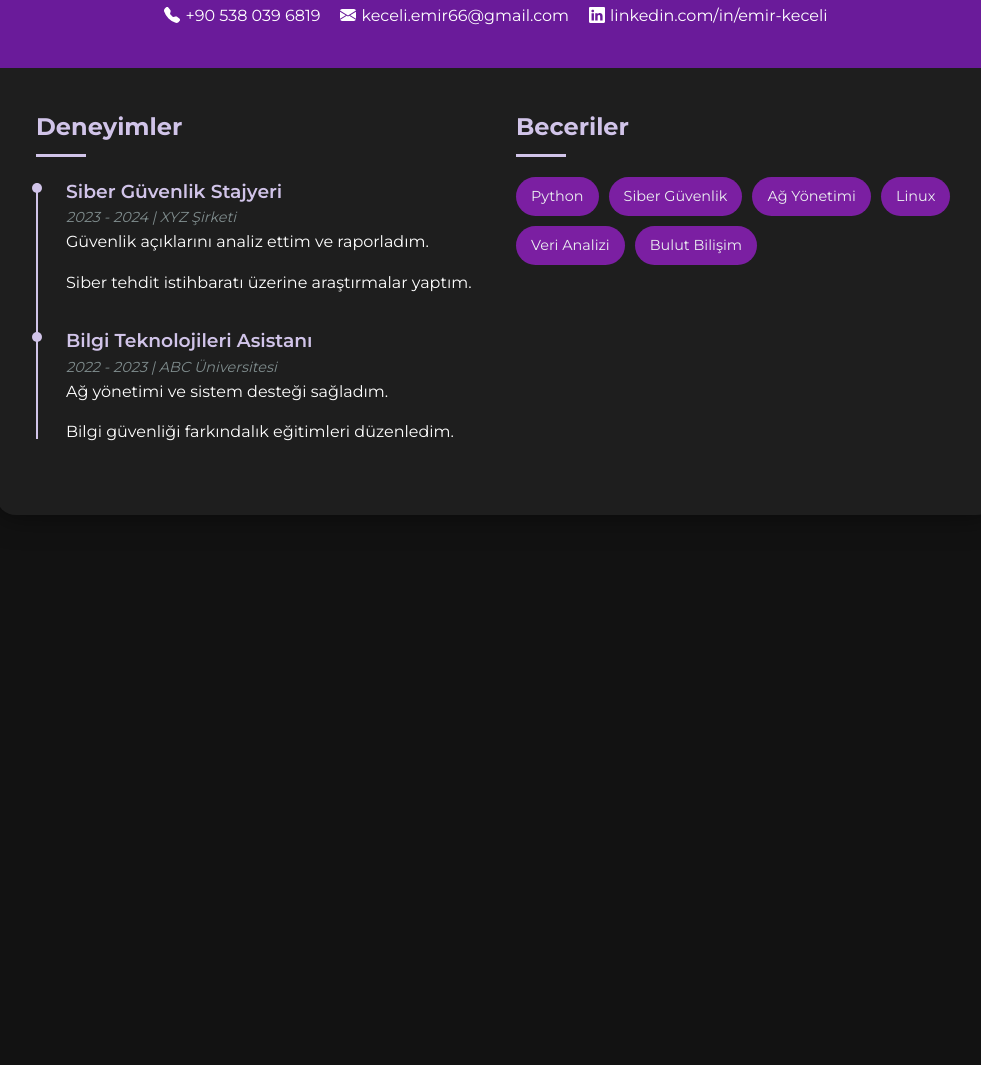
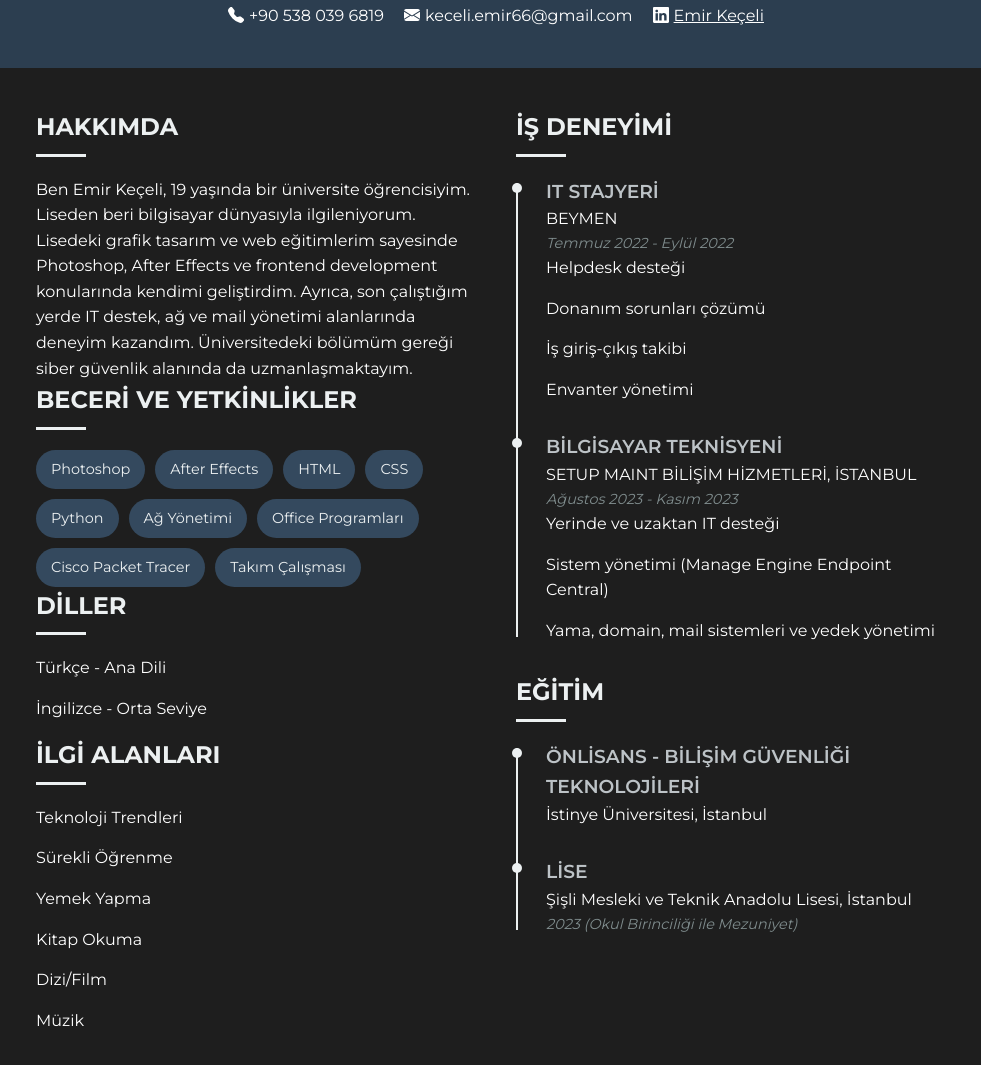
Before and after one commit to EmirKeceli/EmirKeceli.github.io, a plain HTML site: page index.html in a window 1280 px wide. Shown: the part 215-1280 px from the top of the page, without its empty margins (144-1125 px from the left). Before the commit the page ends 800 px from the top, so only its background shows below. Drawn offline with Linux system fonts and the light colour scheme.

Commit message:
site deneme 4

```diff
--- a/index.html
+++ b/index.html
@@ -30,7 +30,7 @@
         }
 
         header {
-            background: #6a1b9a; /* Mor renk */
+            background: #2c3e50;
             color: #fff;
             padding: 40px;
             text-align: center;
@@ -73,7 +73,7 @@
         }
 
         h2 {
-            color: #d1c4e9; /* Açık mor */
+            color: #ecf0f1;
             margin-bottom: 20px;
             font-size: 1.5em;
             position: relative;
@@ -87,7 +87,7 @@
             left: 0;
             width: 50px;
             height: 3px;
-            background-color: #d1c4e9; /* Açık mor */
+            background-color: #ecf0f1;
         }
 
         ul {
@@ -105,7 +105,7 @@
         }
 
         .skill-item {
-            background-color: #7b1fa2; /* Daha koyu mor */
+            background-color: #34495e;
             color: #ecf0f1;
             padding: 8px 15px;
             border-radius: 20px;
@@ -115,13 +115,13 @@
 
         .skill-item:hover {
             background-color: #ecf0f1;
-            color: #7b1fa2;
+            color: #34495e;
             transform: translateY(-3px);
         }
 
         .job-title {
             font-weight: 600;
-            color: #d1c4e9; /* Açık mor */
+            color: #bdc3c7;
         }
 
         .date {
@@ -142,7 +142,7 @@
             top: 6px;
             height: calc(100% - 12px);
             width: 2px;
-            background-color: #d1c4e9; /* Açık mor */
+            background-color: #ecf0f1;
         }
 
         .timeline-item {
@@ -158,7 +158,7 @@
             width: 10px;
             height: 10px;
             border-radius: 50%;
-            background-color: #d1c4e9; /* Açık mor */
+            background-color: #ecf0f1;
         }
 
         @media (max-width: 768px) {
@@ -185,43 +185,102 @@
                   <path d="M.05 3.555A2 2 0 0 1 2 2h12a2 2 0 0 1 1.95 1.555L8 8.414zM0 4.697v7.104l5.803-3.558zM6.761 8.83l-6.57 4.027A2 2 0 0 0 2 14h12a2 2 0 0 0 1.808-1.144l-6.57-4.027L8 9.586zm3.436-.586L16 11.801V4.697z"/>
                 </svg> keceli.emir66@gmail.com</div>
                 <div class="contact-item"><svg xmlns="http://www.w3.org/2000/svg" width="16" height="16" fill="currentColor" class="bi bi-linkedin" viewBox="0 0 16 16">
-                  <path d="M0 1.146C0 .513.526 0 1.175 0h13.65C15.474 0 16 .513 16 1.146v13.708c0 .633-.526 1.146-1.175 1.146H1.175C.526 16 0 15.487 0 14.854zm4.943 12.248V6.169H2.542v7.225zm-1.2-8.212c.837 0 1.358-.554 1.358-1.248-.015-.709-.52-1.248-1.342-1.248S2.4 3.226 2.4 3.934c0 .694.521 1.248 1.327 1.248zm4.908 8.212V9.359c0-.216.016-.432.08-.586.173-.431.568-.878 1.232-.878.869 0 1.216.662 1.216 1.634v3.865h2.401V9.25c0-2.22-1.184-3.252-2.764-3.252-1.274 0-1.845.7-2.165 1.193v.025h-.016l.016-.025V6.169h-2.4c.03.678 0 7.225 0 7.225h2.4z"/>
-                </svg> linkedin.com/in/emir-keceli</div>
+                  <path d="M0 1.146C0 .513.526 0 1.175 0h13.65C15.474 0 16 .513 16 1.146v13.708c0 .633-.526 1.146-1.175 1.146H1.175C.526 16 0 15.487 0 14.854zm4.943 12.248V6.169H2.542v7.225zm-1.2-8.212c.837 0 1.358-.554 1.358-1.248-.015-.709-.52-1.248-1.342-1.248S2.4 3.226 2.4 3.934c0 .694.521 1.248 1.327 1.248zm4.908 8.212V9.359c0-.216.016-.432.08-.586.173-.431.568-.878 1.232-.878.869 0 1.216.662 1.216 1.634v3.865h2.401V9.25c0-2.22-1.184-3.252-2.764-3.252-1.274 0-1.845.7-2.165 1.193v.025h-.016l.016-.025V6.169h-2.4c.03.678 0 7.225 0 7.225z"/>
+                </svg> <a href="https://www.linkedin.com/in/emirkeceli" style="color: white;">Emir Keçeli</a></div>
             </div>
         </header>
 
         <div class="main-content">
-            <div>
-                <h2>Deneyimler</h2>
+            <div class="left-column">
+                <section>
+                    <h2>HAKKIMDA</h2>
+                    <p>Ben Emir Keçeli, 19 yaşında bir üniversite öğrencisiyim. Liseden beri bilgisayar dünyasıyla ilgileniyorum. Lisedeki grafik tasarım ve web eğitimlerim sayesinde Photoshop, After Effects ve frontend development konularında kendimi geliştirdim. Ayrıca, son çalıştığım yerde IT destek, ağ ve mail yönetimi alanlarında deneyim kazandım. Üniversitedeki bölümüm gereği siber güvenlik alanında da uzmanlaşmaktayım.
+                      </p>
+                </section>
+
+                <section>
+                    <h2>BECERİ VE YETKİNLİKLER</h2>
+                    <div class="skill-container">
+                        <span class="skill-item">Photoshop</span>
+                        <span class="skill-item">After Effects</span>
+                        <span class="skill-item">HTML</span>
+                        <span class="skill-item">CSS</span>
+                        <span class="skill-item">Python</span>
+                        <span class="skill-item">Ağ Yönetimi</span>
+                        <span class="skill-item">Office Programları</span>
+                        <span class="skill-item">Cisco Packet Tracer</span>
+                        <span class="skill-item">Takım Çalışması</span>
+                    </div>
+                </section>
+
+                <section>
+                    <h2>DİLLER</h2>
+                    <ul>
+                        <li>Türkçe - Ana Dili</li>
+                        <li>İngilizce - Orta Seviye</li>
+                    </ul>
+                </section>
+
+                <section>
+                    <h2>İLGİ ALANLARI</h2>
+                    <ul>
+                        <li>Teknoloji Trendleri</li>
+                        <li>Sürekli Öğrenme</li>
+                        <li>Yemek Yapma</li>
+                        <li>Kitap Okuma</li>
+                        <li>Dizi/Film</li>
+                        <li>Müzik</li>
+                    </ul>
+                </section>
+            </div>
+
+            <div class="right-column">
+                <section>
+                    <h2>İŞ DENEYİMİ</h2>
                     <div class="timeline">
+
                       <div class="timeline-item">
-                        <h3 class="job-title">Siber Güvenlik Stajyeri</h3>
-                        <p class="date">2023 - 2024 | XYZ Şirketi</p>
+                        <h3 class="job-title">IT STAJYERİ</h3>
+                        <p>BEYMEN</p>
+                        <p class="date">Temmuz 2022 - Eylül 2022</p>
                         <ul>
-                            <li>Güvenlik açıklarını analiz ettim ve raporladım.</li>
-                            <li>Siber tehdit istihbaratı üzerine araştırmalar yaptım.</li>
+                            <li>Helpdesk desteği</li>
+                            <li>Donanım sorunları çözümü</li>
+                            <li>İş giriş-çıkış takibi</li>
+                            <li>Envanter yönetimi</li>
                         </ul>
                     </div>
                         <div class="timeline-item">
-                        <h3 class="job-title">Bilgi Teknolojileri Asistanı</h3>
-                        <p class="date">2022 - 2023 | ABC Üniversitesi</p>
+                            <h3 class="job-title">BİLGİSAYAR TEKNİSYENİ</h3>
+                            <p>SETUP MAINT BİLİŞİM HİZMETLERİ, İSTANBUL</p>
+                            <p class="date">Ağustos 2023 - Kasım 2023</p>
                             <ul>
-                            <li>Ağ yönetimi ve sistem desteği sağladım.</li>
-                            <li>Bilgi güvenliği farkındalık eğitimleri düzenledim.</li>
+                                <li>Yerinde ve uzaktan IT desteği</li>
+                                <li>Sistem yönetimi (Manage Engine Endpoint Central)</li>
+                                <li>Yama, domain, mail sistemleri ve yedek yönetimi</li>
                             </ul>
                         </div>
+
+
+                    </div>
+                </section>
+
+                <section>
+                    <h2>EĞİTİM</h2>
+                    <div class="timeline">
+                        <div class="timeline-item">
+                            <h3 class="job-title">ÖNLİSANS - BİLİŞİM GÜVENLİĞİ TEKNOLOJİLERİ</h3>
+                            <p>İstinye Üniversitesi, İstanbul</p>
+
+                        </div>
+
+                        <div class="timeline-item">
+                            <h3 class="job-title">LİSE</h3>
+                            <p>Şişli Mesleki ve Teknik Anadolu Lisesi, İstanbul</p>
+                            <p class="date">2023 (Okul Birinciliği ile Mezuniyet)</p>
                         </div>
                     </div>
-            <div>
-                <h2>Beceriler</h2>
-                <div class="skill-container">
-                    <div class="skill-item">Python</div>
-                    <div class="skill-item">Siber Güvenlik</div>
-                    <div class="skill-item">Ağ Yönetimi</div>
-                    <div class="skill-item">Linux</div>
-                    <div class="skill-item">Veri Analizi</div>
-                    <div class="skill-item">Bulut Bilişim</div>
-                </div>
+                </section>
             </div>
         </div>
     </div>
```
Lines whose indentation alone changed are shown as unchanged.
